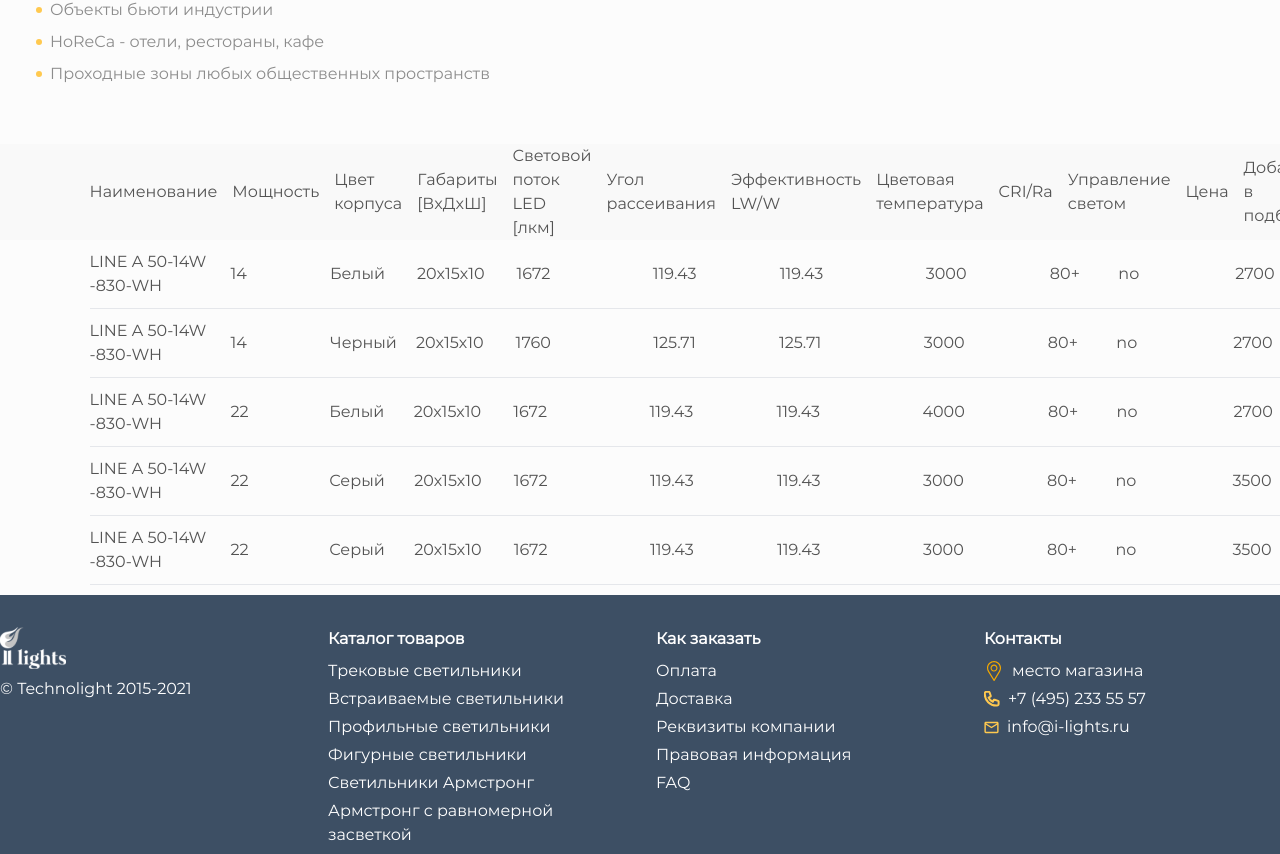
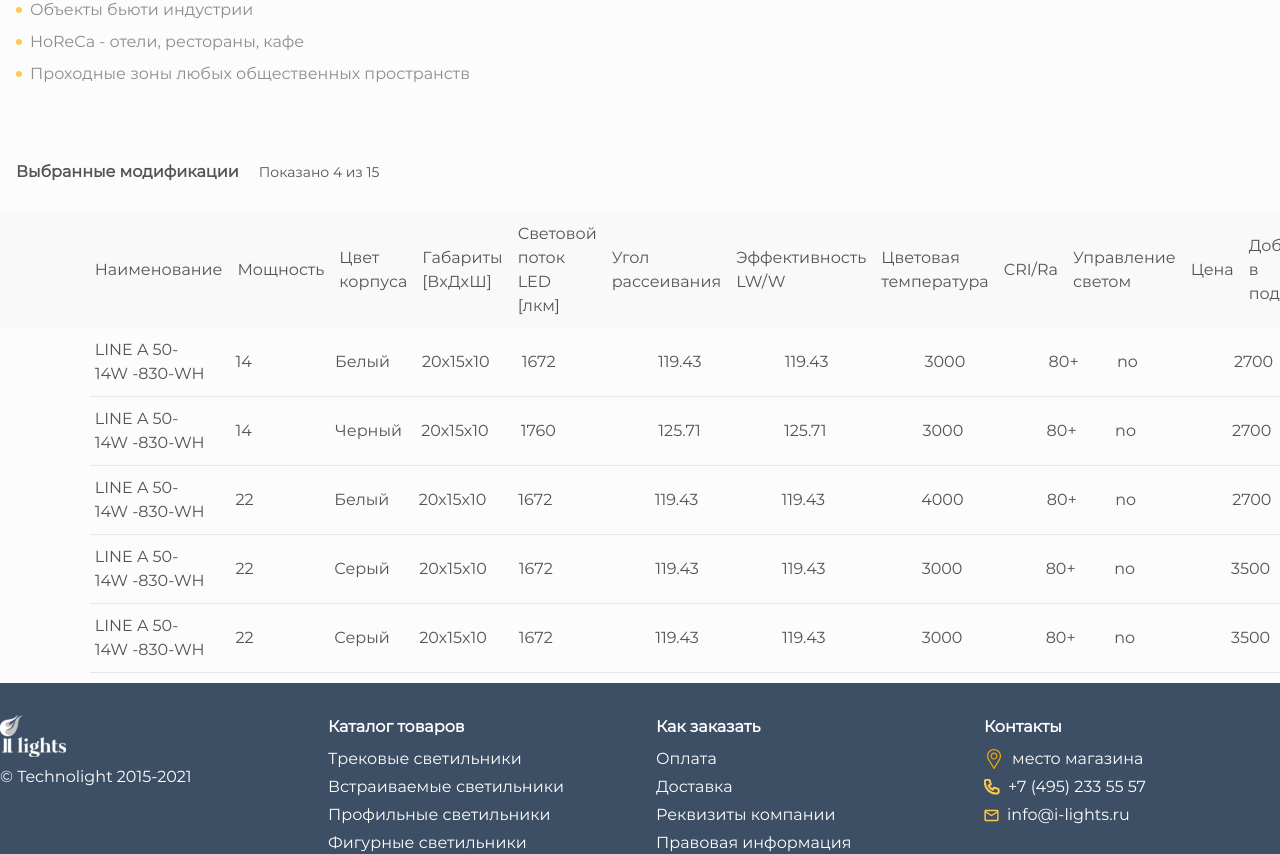
Before and after one commit to 89811421793/lamps, a Next.js app: page /card in a window 1280 px wide. Shown: the part 1251-2105 px from the top of the page. Built offline with nearby package versions, Linux system fonts and the light colour scheme.

Commit message:
пара элементов и стилей

```diff
--- a/src/app/card/page.tsx
+++ b/src/app/card/page.tsx
@@ -32,29 +32,29 @@ const Card: React.FC = () => {
         белого, либо любого цвета по шкале RAL.
       </p>
       <h3 className="font-bold mb-2">Особенности</h3>
-      <ul className="list-none ml-5 mb-[50px]">
-        <li className="flex items-start mb-2">
+      <ul className="list-none mb-[50px] p-0">
+        <li className="flex items-start mb-2" style={{ marginLeft: 0 }}>
           <span className="custom-marker"></span>
           <span className="text-[var(--shortDesc)]">
             Различные варианты рассеивателей: матовый / микропризматический /
             прозрачный.
           </span>
         </li>
-        <li className="flex items-start mb-2">
+        <li className="flex items-start mb-2" style={{ marginLeft: 0 }}>
           <span className="custom-marker"></span>
           <span className="text-[var(--shortDesc)]">
             Источники питания с гальваниеской развязкой установлены внутри
             корпуса светильника;
           </span>
         </li>
-        <li className="flex items-start mb-2">
+        <li className="flex items-start mb-2" style={{ marginLeft: 0 }}>
           <span className="custom-marker"></span>
           <span className="text-[var(--shortDesc)]">
             Возможность соединения последовательно для получения сплошных линий
             засветки длиной до 30м.
           </span>
         </li>
-        <li className="flex items-start mb-2">
+        <li className="flex items-start mb-2" style={{ marginLeft: 0 }}>
           <span className="custom-marker"></span>
           <span className="text-[var(--shortDesc)]">
             Возможность декорирования под дерево и другие материалы, либо
@@ -63,28 +63,28 @@ const Card: React.FC = () => {
         </li>
       </ul>
       <h3 className="font-bold mb-2">Области применения:</h3>
-      <ul className="list-none ml-5">
-        <li className="flex items-start mb-2">
+      <ul className="list-none p-0">
+        <li className="flex items-start mb-2" style={{ marginLeft: 0 }}>
           <span className="custom-marker"></span>
           <span className="text-[var(--shortDesc)]">Торговое освещение</span>
         </li>
-        <li className="flex items-start mb-2">
+        <li className="flex items-start mb-2" style={{ marginLeft: 0 }}>
           <span className="custom-marker"></span>
           <span className="text-[var(--shortDesc)]">Офисное освещение</span>
         </li>
-        <li className="flex items-start mb-2">
+        <li className="flex items-start mb-2" style={{ marginLeft: 0 }}>
           <span className="custom-marker"></span>
           <span className="text-[var(--shortDesc)]">
             Объекты бьюти индустрии
           </span>
         </li>
-        <li className="flex items-start mb-2">
+        <li className="flex items-start mb-2" style={{ marginLeft: 0 }}>
           <span className="custom-marker"></span>
           <span className="text-[var(--shortDesc)]">
             HoReCa - отели, рестораны, кафе
           </span>
         </li>
-        <li className="flex items-start mb-2">
+        <li className="flex items-start mb-2" style={{ marginLeft: 0 }}>
           <span className="custom-marker"></span>
           <span className="text-[var(--shortDesc)]">
             Проходные зоны любых общественных пространств
@@ -221,12 +221,17 @@ const Card: React.FC = () => {
           </div>
 
           <ProdinfoTabs tabs={tabs} content={content} />
+          <span className="inline-block mt-2 font-bold text-darkgrey leading-10 text-base font-montserrat">
+            Выбранные модификации
+          </span>
+          <span className="inline-block mt-2 ml-5 font-normal text-darkgrey leading-4 text-sm font-montserrat">
+            Показано 4 из 15
+          </span>
         </Container>
       </div>
 
-
-      <div className="flex items-center w-full gap-[15px] mb-[10px] bg-[#F9F9F9]">
-    <span className='ml-[7%]'>Наименование</span>
+      <div className="flex items-center w-full gap-[15px] mt-[20px] mb-[10px] pt-[10px] pb-[10px] bg-[#F9F9F9]">
+        <span className="ml-[7.4%]">Наименование</span>
         <span>Мощность</span>
         <span>Цвет корпуса</span>
         <span>Габариты [ВxДxШ]</span>
@@ -237,96 +242,93 @@ const Card: React.FC = () => {
         <span>CRI/Ra</span>
         <span>Управление светом</span>
         <span>Цена</span>
-    <span className='mr-[4%]'>Добавить в подборку</span>
+        <span className="mr-[4%]">Добавить в подборку</span>
       </div>
 
-<div className="flex items-center max-w-[1285px] w-full mb-[10px] ml-[7%]">
-    <span className='flex-wrap w-[11%]'>LINE A 50-14W -830-WH</span>
-    <span className='mr-[6.5%]'>14</span>
-    <span className='mr-[2.5%]'>Белый</span>
-    <span className='mr-[2.5%]'>20х15х10</span>
-    <span className='mr-[8%]'>1672</span>
-    <span className='mr-[6.5%]'>119.43</span>
-    <span className='mr-[8%]'>119.43</span>
-    <span className='mr-[6.5%]'>3000</span>
-    <span className='mr-[3%]'>80+</span>
-    <span className='mr-[7.5%]'>no</span>
-    <span className='mr-[4%]'>2700</span>
-    <button className="w-[22px] h-[22px] bg-[var(--darkgrey)] rounded-full relative btn"></button>
-
-</div>
-
-<hr className='my-[10px] ml-[7%]'/>
-
-<div className="flex items-center max-w-[1285px] w-full mb-[10px] ml-[7%]">
-    <span className='flex-wrap w-[11%]'>LINE A 50-14W -830-WH</span>
-    <span className='mr-[6.5%]'>14</span>
-    <span className='mr-[1.5%]'>Черный</span>
-    <span className='mr-[2.5%]'>20х15х10</span>
-    <span className='mr-[8%]'>1760</span>
-    <span className='mr-[6.5%]'>125.71</span>
-    <span className='mr-[8%]'>125.71</span>
-    <span className='mr-[6.5%]'>3000</span>
-    <span className='mr-[3%]'>80+</span>
-    <span className='mr-[7.5%]'>no</span>
-    <span className='mr-[4%]'>2700</span>
+      <div className="flex items-center max-w-[1285px] w-full mb-[10px] ml-[7.4%]">
+        <span className="flex-wrap w-[9%] mr-[2%]">LINE A 50-14W -830-WH</span>
+        <span className="mr-[6.5%]">14</span>
+        <span className="mr-[2.5%]">Белый</span>
+        <span className="mr-[2.5%]">20х15х10</span>
+        <span className="mr-[8%]">1672</span>
+        <span className="mr-[6.5%]">119.43</span>
+        <span className="mr-[7.5%]">119.43</span>
+        <span className="mr-[6.5%]">3000</span>
+        <span className="mr-[3%]">80+</span>
+        <span className="mr-[7.5%]">no</span>
+        <span className="mr-[4%]">2700</span>
         <button className="w-[22px] h-[22px] bg-[var(--darkgrey)] rounded-full relative btn"></button>
       </div>
 
-<hr className='my-[10px] ml-[7%]'/>
+      <hr className="my-[10px] ml-[7%]" />
 
-<div className="flex items-center max-w-[1285px] w-full mb-[10px] ml-[7%]">
-    <span className='flex-wrap w-[11%]'>LINE A 50-14W -830-WH</span>
-    <span className='mr-[6.3%]'>22</span>
-    <span className='mr-[2.3%]'>Белый</span>
-    <span className='mr-[2.5%]'>20х15х10</span>
-    <span className='mr-[8%]'>1672</span>
-    <span className='mr-[6.5%]'>119.43</span>
-    <span className='mr-[8%]'>119.43</span>
-    <span className='mr-[6.5%]'>4000</span>
-    <span className='mr-[3%]'>80+</span>
-    <span className='mr-[7.5%]'>no</span>
-    <span className='mr-[4%]'>2700</span>
+      <div className="flex items-center max-w-[1285px] w-full mb-[10px] ml-[7.4%]">
+        <span className="flex-wrap w-[9%] mr-[2%]">LINE A 50-14W -830-WH</span>
+        <span className="mr-[6.5%]">14</span>
+        <span className="mr-[1.5%]">Черный</span>
+        <span className="mr-[2.5%]">20х15х10</span>
+        <span className="mr-[8%]">1760</span>
+        <span className="mr-[6.5%]">125.71</span>
+        <span className="mr-[7.5%]">125.71</span>
+        <span className="mr-[6.5%]">3000</span>
+        <span className="mr-[3%]">80+</span>
+        <span className="mr-[7.5%]">no</span>
+        <span className="mr-[4%]">2700</span>
         <button className="w-[22px] h-[22px] bg-[var(--darkgrey)] rounded-full relative btn"></button>
       </div>
 
-<hr className='my-[10px] ml-[7%]'/>
+      <hr className="my-[10px] ml-[7%]" />
 
-<div className="flex items-center max-w-[1285px] w-full  mb-[10px] ml-[7%]">
-    <span className='flex-wrap w-[11%]'>LINE A 50-14W -830-WH</span>
-    <span className='mr-[6.3%]'>22</span>
-    <span className='mr-[2.3%]'>Серый</span>
-    <span className='mr-[2.5%]'>20х15х10</span>
-    <span className='mr-[8%]'>1672</span>
-    <span className='mr-[6.5%]'>119.43</span>
-    <span className='mr-[8%]'>119.43</span>
-    <span className='mr-[6.5%]'>3000</span>
-    <span className='mr-[3%]'>80+</span>
-    <span className='mr-[7.5%]'>no</span>
-    <span className='mr-[4%]'>3500</span>
+      <div className="flex items-center max-w-[1285px] w-full mb-[10px] ml-[7.4%]">
+        <span className="flex-wrap w-[9%] mr-[2%]">LINE A 50-14W -830-WH</span>
+        <span className="mr-[6.3%]">22</span>
+        <span className="mr-[2.3%]">Белый</span>
+        <span className="mr-[2.5%]">20х15х10</span>
+        <span className="mr-[8%]">1672</span>
+        <span className="mr-[6.5%]">119.43</span>
+        <span className="mr-[7.5%]">119.43</span>
+        <span className="mr-[6.5%]">4000</span>
+        <span className="mr-[3%]">80+</span>
+        <span className="mr-[7.5%]">no</span>
+        <span className="mr-[4%]">2700</span>
         <button className="w-[22px] h-[22px] bg-[var(--darkgrey)] rounded-full relative btn"></button>
       </div>
 
-<hr className='my-[10px] ml-[7%]'/>
+      <hr className="my-[10px] ml-[7%]" />
 
-<div className="flex items-center max-w-[1285px] w-full  mb-[10px] ml-[7%]">
-    <span className='flex-wrap w-[11%]'>LINE A 50-14W -830-WH</span>
-    <span className='mr-[6.3%]'>22</span>
-    <span className='mr-[2.3%]'>Серый</span>
-    <span className='mr-[2.5%]'>20х15х10</span>
-    <span className='mr-[8%]'>1672</span>
-    <span className='mr-[6.5%]'>119.43</span>
-    <span className='mr-[8%]'>119.43</span>
-    <span className='mr-[6.5%]'>3000</span>
-    <span className='mr-[3%]'>80+</span>
-    <span className='mr-[7.5%]'>no</span>
-    <span className='mr-[4%]'>3500</span>
+      <div className="flex items-center max-w-[1285px] w-full  mb-[10px] ml-[7.4%]">
+        <span className="flex-wrap w-[9%] mr-[2%]">LINE A 50-14W -830-WH</span>
+        <span className="mr-[6.3%]">22</span>
+        <span className="mr-[2.3%]">Серый</span>
+        <span className="mr-[2.5%]">20х15х10</span>
+        <span className="mr-[8%]">1672</span>
+        <span className="mr-[6.5%]">119.43</span>
+        <span className="mr-[7.5%]">119.43</span>
+        <span className="mr-[6.5%]">3000</span>
+        <span className="mr-[3%]">80+</span>
+        <span className="mr-[7.5%]">no</span>
+        <span className="mr-[4%]">3500</span>
         <button className="w-[22px] h-[22px] bg-[var(--darkgrey)] rounded-full relative btn"></button>
       </div>
 
-<hr className='my-[10px] ml-[7%]'/>
+      <hr className="my-[10px] ml-[7%]" />
 
+      <div className="flex items-center max-w-[1285px] w-full  mb-[10px] ml-[7.4%]">
+        <span className="flex-wrap w-[9%] mr-[2%]">LINE A 50-14W -830-WH</span>
+        <span className="mr-[6.3%]">22</span>
+        <span className="mr-[2.3%]">Серый</span>
+        <span className="mr-[2.5%]">20х15х10</span>
+        <span className="mr-[8%]">1672</span>
+        <span className="mr-[6.5%]">119.43</span>
+        <span className="mr-[7.5%]">119.43</span>
+        <span className="mr-[6.5%]">3000</span>
+        <span className="mr-[3%]">80+</span>
+        <span className="mr-[7.5%]">no</span>
+        <span className="mr-[4%]">3500</span>
+        <button className="w-[22px] h-[22px] bg-[var(--darkgrey)] rounded-full relative btn"></button>
+      </div>
 
+      <hr className="my-[10px] ml-[7%]" />
     </>
   );
 };
```
Lines whose indentation alone changed are shown as unchanged.
